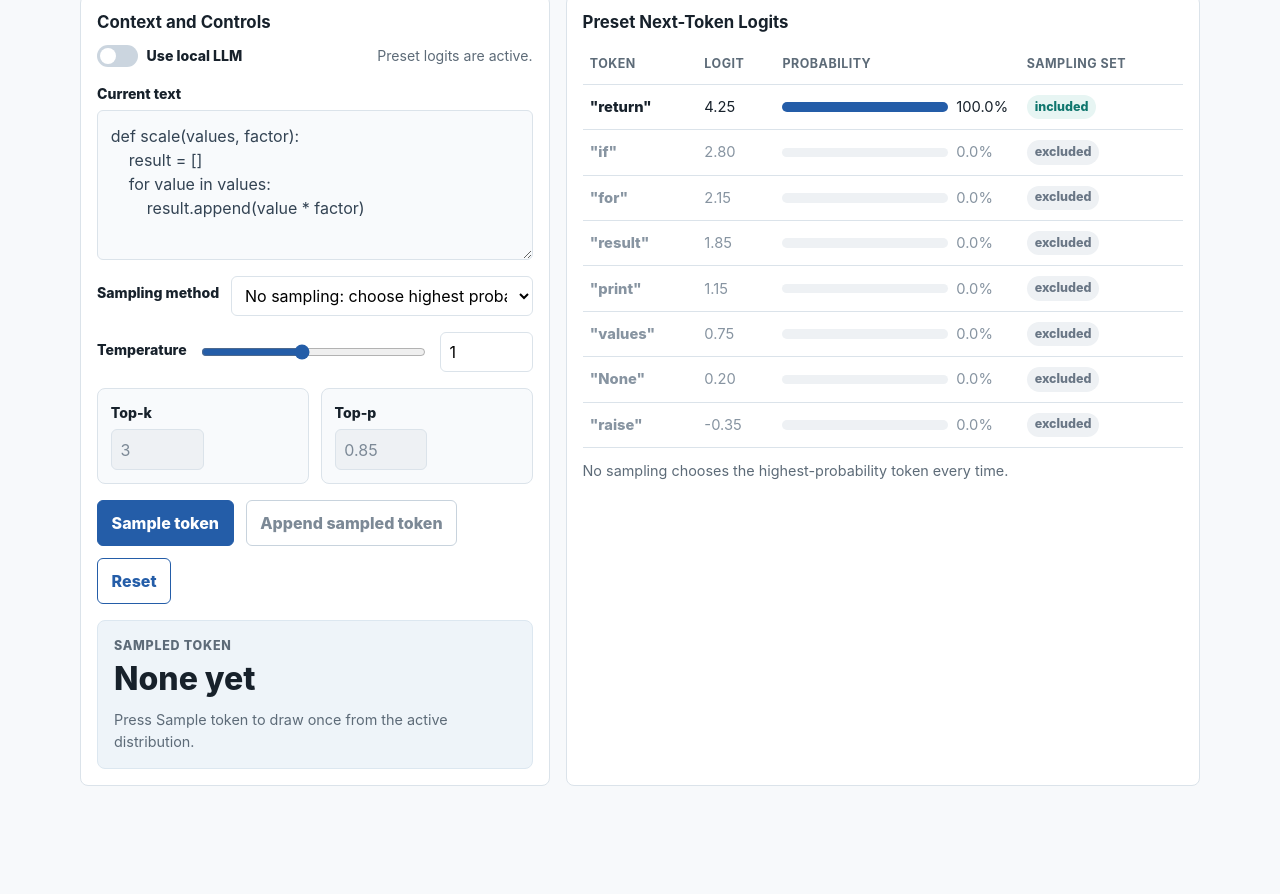
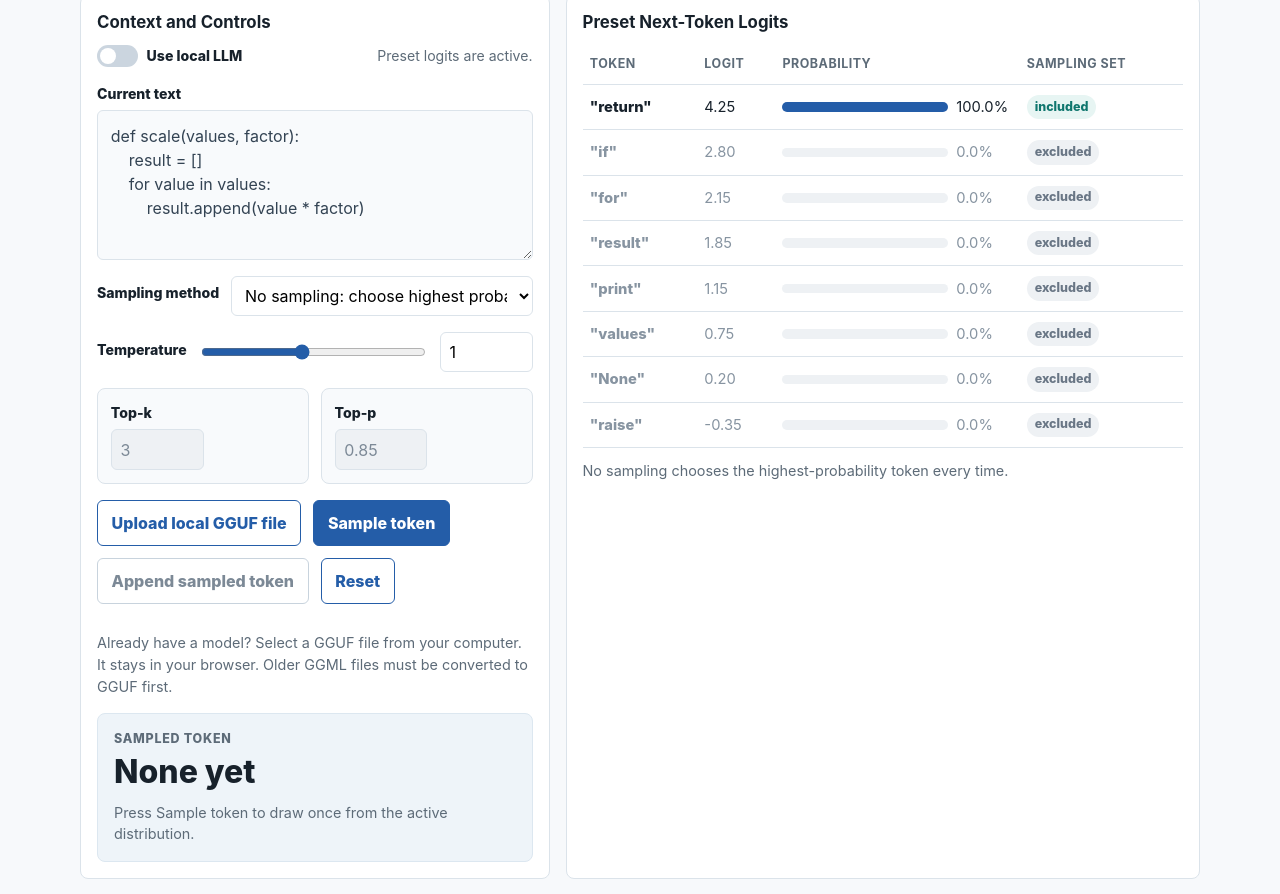
Before and after one commit to parallelcodefoundry/parallelcodefoundry.github.io, a plain HTML site: page tutorials/sc-2026-llm-eval/demos/sampling.html in a window 1280 px wide. Shown: the part 290-1184 px from the top of the page. Before the commit the page ends 1124 px from the top, so only its background shows below. Drawn offline with Linux system fonts and the light colour scheme.

Commit message:
allow upload (#21)

```diff
--- a/tutorials/sc-2026-llm-eval/demos/sampling.html
+++ b/tutorials/sc-2026-llm-eval/demos/sampling.html
@@ -525,8 +525,8 @@
               <button id="loadModelButton" class="button secondary" type="button" hidden>
                 Download TinyLlama
               </button>
-              <button id="loadLocalFileButton" class="button secondary" type="button" hidden>
-                Load GGUF file
+              <button id="loadLocalFileButton" class="button secondary" type="button" aria-describedby="localFileHelp">
+                Upload local GGUF file
               </button>
               <input id="localModelFile" type="file" accept=".gguf" hidden />
               <button id="sampleButton" class="button primary" type="button">Sample token</button>
@@ -535,6 +535,10 @@
               </button>
               <button id="resetButton" class="button secondary" type="button">Reset</button>
             </div>
+            <p class="explain" id="localFileHelp">
+              Already have a model? Select a GGUF file from your computer. It stays in your browser.
+              Older GGML files must be converted to GGUF first.
+            </p>
           </div>
 
           <div class="sample-box" aria-live="polite">
@@ -615,6 +619,7 @@
         loadModelButton: document.querySelector("#loadModelButton"),
         loadLocalFileButton: document.querySelector("#loadLocalFileButton"),
         localModelFile: document.querySelector("#localModelFile"),
+        localFileHelp: document.querySelector("#localFileHelp"),
         sampleButton: document.querySelector("#sampleButton"),
         appendButton: document.querySelector("#appendButton"),
         resetButton: document.querySelector("#resetButton"),
@@ -1179,7 +1184,8 @@
         els.contextText.disabled = !localMode || busy;
         els.loadModelButton.hidden = !localMode || localReady;
         els.loadModelButton.disabled = busy;
-        els.loadLocalFileButton.hidden = !localMode || localReady;
+        els.loadLocalFileButton.hidden = localReady;
+        els.localFileHelp.hidden = localReady;
         els.loadLocalFileButton.disabled = busy;
         els.localModelFile.disabled = busy || localReady;
         els.sampleButton.disabled = localMode ? !localReady || busy : false;
@@ -1251,10 +1257,17 @@
 
         const modelName = file.name || "Selected GGUF model";
         try {
+          els.localMode.checked = true;
+          updateMode();
           state.localModelName = modelName;
           setStatus(`Loading ${modelName}.`, "loading");
           updateControls();
+          const header = await file.slice(0, 4).text();
+          if (header !== "GGUF") {
+            throw new Error("Choose a GGUF model. Older GGML files must be converted to GGUF first.");
+          }
           await loadModelBlob(file, modelName);
+          els.sampleExplanation.textContent = "Edit the current text, then press Sample token.";
         } catch (error) {
           state.wllama = null;
           setStatus(`Local model error: ${error.message || error}`, "error");
```
